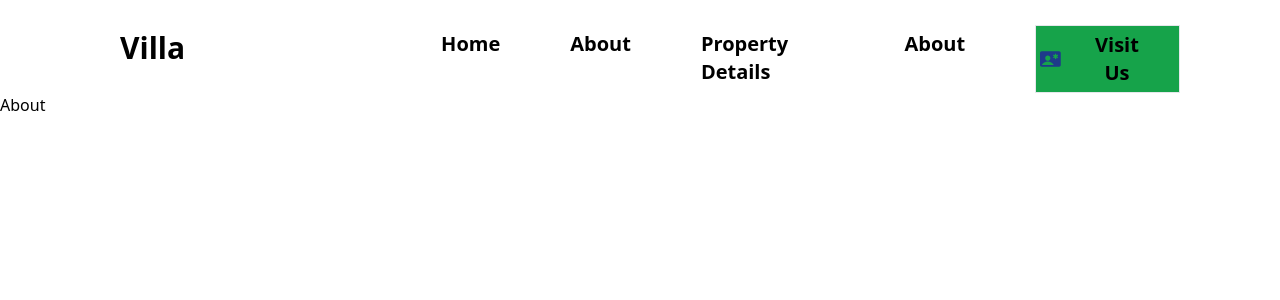
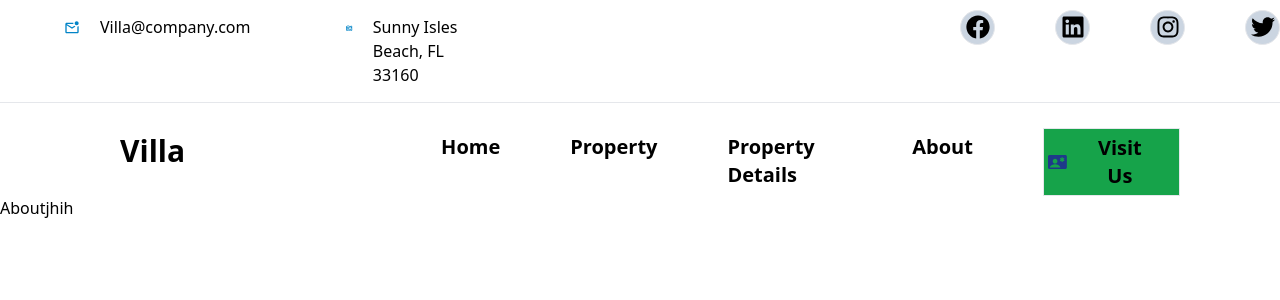
Before and after one commit to saravanan642/Hotel-React, a React (Create React App) app: page /about in a window 1280 px wide. Shown: the top 300 px of the page. Built offline with nearby package versions, Linux system fonts and the light colour scheme.

Commit message:
finish  completed Images.js

```diff
--- a/src/App.js
+++ b/src/App.js
@@ -8,6 +8,7 @@
 function App() {
   return (
     <div className="App">
+      <Header />
       <Mainheader />
     <Routes>
        <Route path="/" element ={<Image />} />
--- a/src/Components/About.js
+++ b/src/Components/About.js
@@ -3,7 +3,8 @@
 const About = () => {
   return (
     <div>
-      About
+        <div> Aboutjhih</div>
+
     </div>
   )
 }
--- a/src/Components/Mainheader.js
+++ b/src/Components/Mainheader.js
@@ -10,7 +10,7 @@
             </div>
             <div className='flex gap-[70px] font-semibold border-none mt-[30px] text-xl ml-[20%]'>
                 <a  href="/"className='hover:text-red-600 transition-colors duration-300'>Home</a>
-                <Link to={"/about"} >About</Link>
+                <Link to={"/about"} >Property</Link>
 
                 <a href='/' className='hover:text-red-600 transition-colors duration-300'>Property Details</a>
                 <a href='/' className='hover:text-red-600 transition-colors duration-300'>About</a>
```
